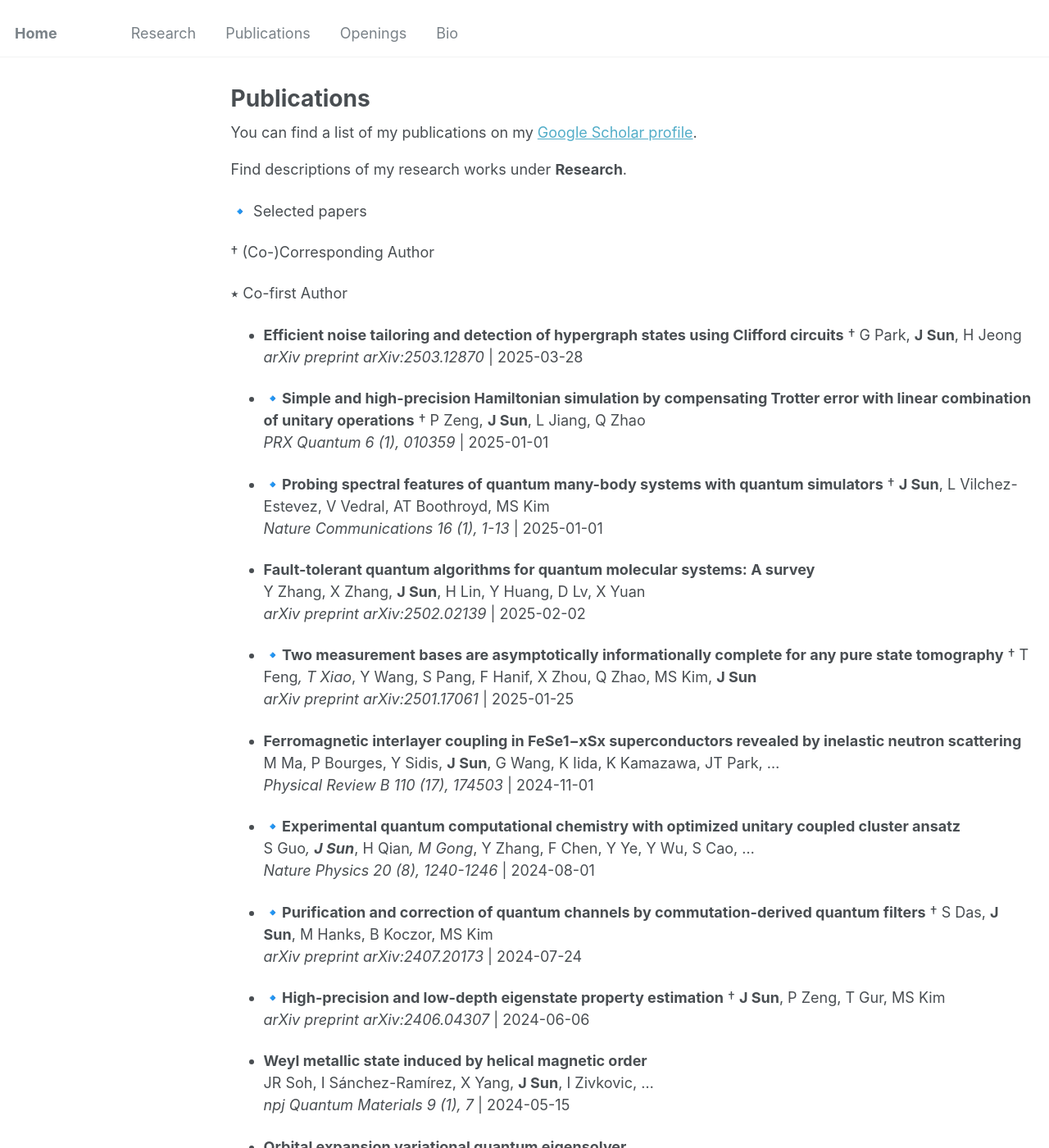
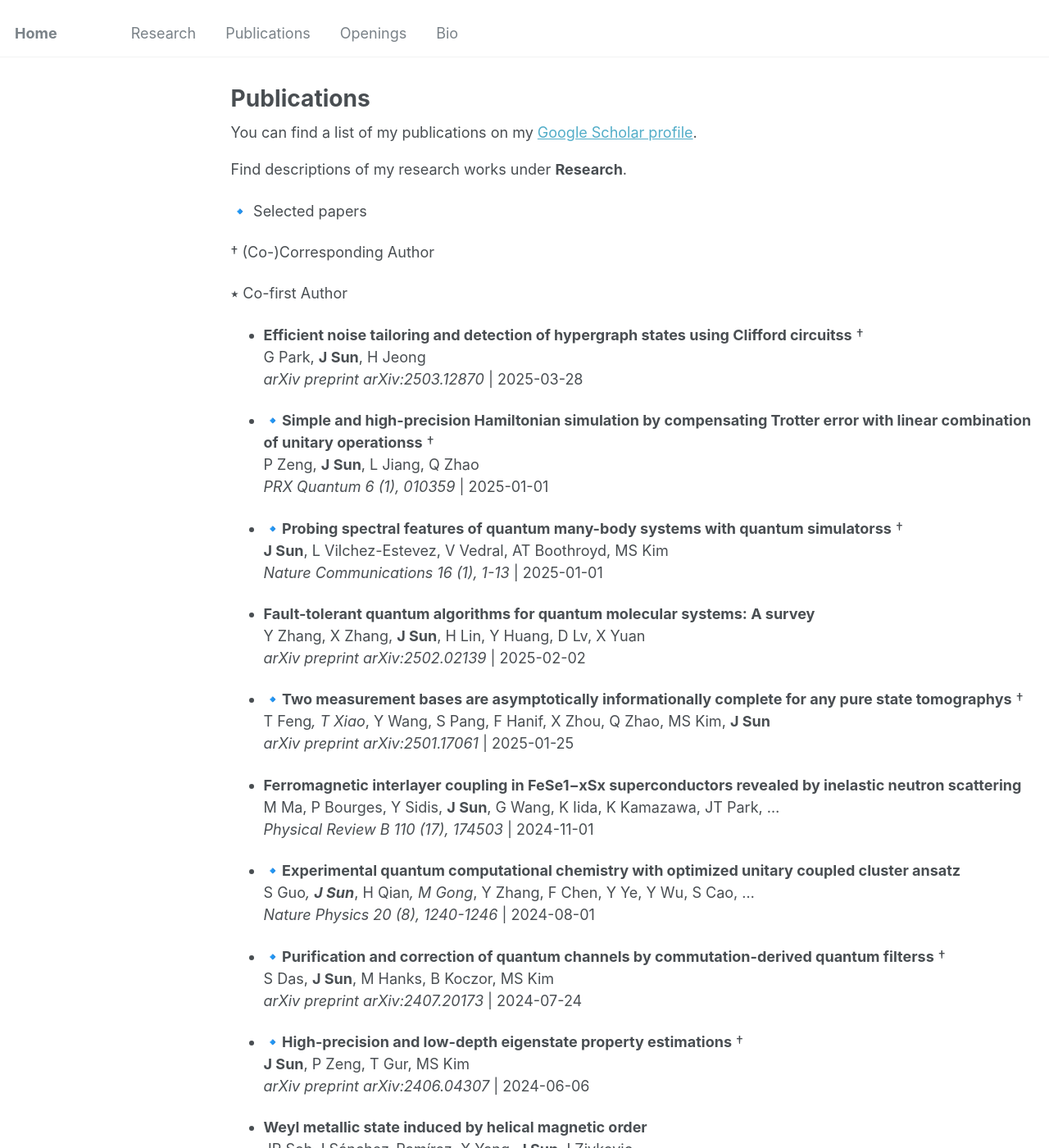
Before and after one commit to jinzhao-sun/jinzhao-sun.github.io, a Jekyll site: the page built from _pages/publications.md, in a window 1280 px wide and 1400 px high. Shown: the whole window at 82% size. Built offline with Jekyll 4.4.1, drawn with Linux system fonts in a browser that asks for light colours; some of the changed text lies outside the part shown.

Commit message:
Update publications.md

```diff
--- a/_pages/publications.md
+++ b/_pages/publications.md
@@ -19,15 +19,15 @@ Find descriptions of my research works under **Research**.
 ⭑ Co-first Author
 
 
-- **Efficient noise tailoring and detection of hypergraph states using Clifford circuits** †
+- **Efficient noise tailoring and detection of hypergraph states using Clifford circuitss** †<br>
   G Park, **J Sun**, H Jeong
   *arXiv preprint arXiv:2503.12870* | 2025-03-28
 
-- 🔹**Simple and high-precision Hamiltonian simulation by compensating Trotter error with linear combination of unitary operations** †
+- 🔹**Simple and high-precision Hamiltonian simulation by compensating Trotter error with linear combination of unitary operationss** †<br>
   P Zeng, **J Sun**, L Jiang, Q Zhao
   *PRX Quantum 6 (1), 010359* | 2025-01-01
 
-- 🔹**Probing spectral features of quantum many-body systems with quantum simulators** †
+- 🔹**Probing spectral features of quantum many-body systems with quantum simulatorss** †<br>
   **J Sun**, L Vilchez-Estevez, V Vedral, AT Boothroyd, MS Kim
   *Nature Communications 16 (1), 1-13* | 2025-01-01
 
@@ -35,7 +35,7 @@ Find descriptions of my research works under **Research**.
   Y Zhang, X Zhang, **J Sun**, H Lin, Y Huang, D Lv, X Yuan
   *arXiv preprint arXiv:2502.02139* | 2025-02-02
 
-- 🔹**Two measurement bases are asymptotically informationally complete for any pure state tomography** †
+- 🔹**Two measurement bases are asymptotically informationally complete for any pure state tomographys** †<br>
   T Feng*, T Xiao*, Y Wang, S Pang, F Hanif, X Zhou, Q Zhao, MS Kim, **J Sun**
   *arXiv preprint arXiv:2501.17061* | 2025-01-25
 
@@ -47,11 +47,11 @@ Find descriptions of my research works under **Research**.
   S Guo*, **J Sun***, H Qian*, M Gong*, Y Zhang, F Chen, Y Ye, Y Wu, S Cao, ...
   *Nature Physics 20 (8), 1240-1246* | 2024-08-01
 
-- 🔹**Purification and correction of quantum channels by commutation-derived quantum filters** †
+- 🔹**Purification and correction of quantum channels by commutation-derived quantum filterss** †<br>
   S Das, **J Sun**, M Hanks, B Koczor, MS Kim
   *arXiv preprint arXiv:2407.20173* | 2024-07-24
 
-- 🔹**High-precision and low-depth eigenstate property estimation** †
+- 🔹**High-precision and low-depth eigenstate property estimations** †<br>
   **J Sun**, P Zeng, T Gur, MS Kim
   *arXiv preprint arXiv:2406.04307* | 2024-06-06
 
@@ -115,15 +115,15 @@ Find descriptions of my research works under **Research**.
   T Zhang*, **J Sun***, XX Fang, XM Zhang, X Yuan, H Lu
   *Physical Review Letters 127 (20), 200501* | 2021-11-15
 
-- **Universal quantum algorithmic cooling on a quantum computer** †
+- **Universal quantum algorithmic cooling on a quantum computers** †<br>
   P Zeng, **J Sun**, X Yuan
   *arXiv preprint arXiv:2109.15304* | 2021-09-30
 
-- 🔹**Quantum simulation with hybrid tensor networks** †
+- 🔹**Quantum simulation with hybrid tensor networkss** †<br>
   X Yuan, **J Sun**, J Liu, Q Zhao, Y Zhou
   *Physical Review Letters 127 (4), 040501* | 2021-07-23
 
-- 🔹**Mitigating realistic noise in practical noisy intermediate-scale quantum devices** †
+- 🔹**Mitigating realistic noise in practical noisy intermediate-scale quantum devicess** †<br>
   **J Sun**, X Yuan, T Tsunoda, V Vedral, SC Benjamin, S Endo
   *Physical Review Applied 15 (3), 034026* | 2021-03-05
 
```
Also changed, not shown: other parts of _pages/publications.md (+3 -3 lines).
